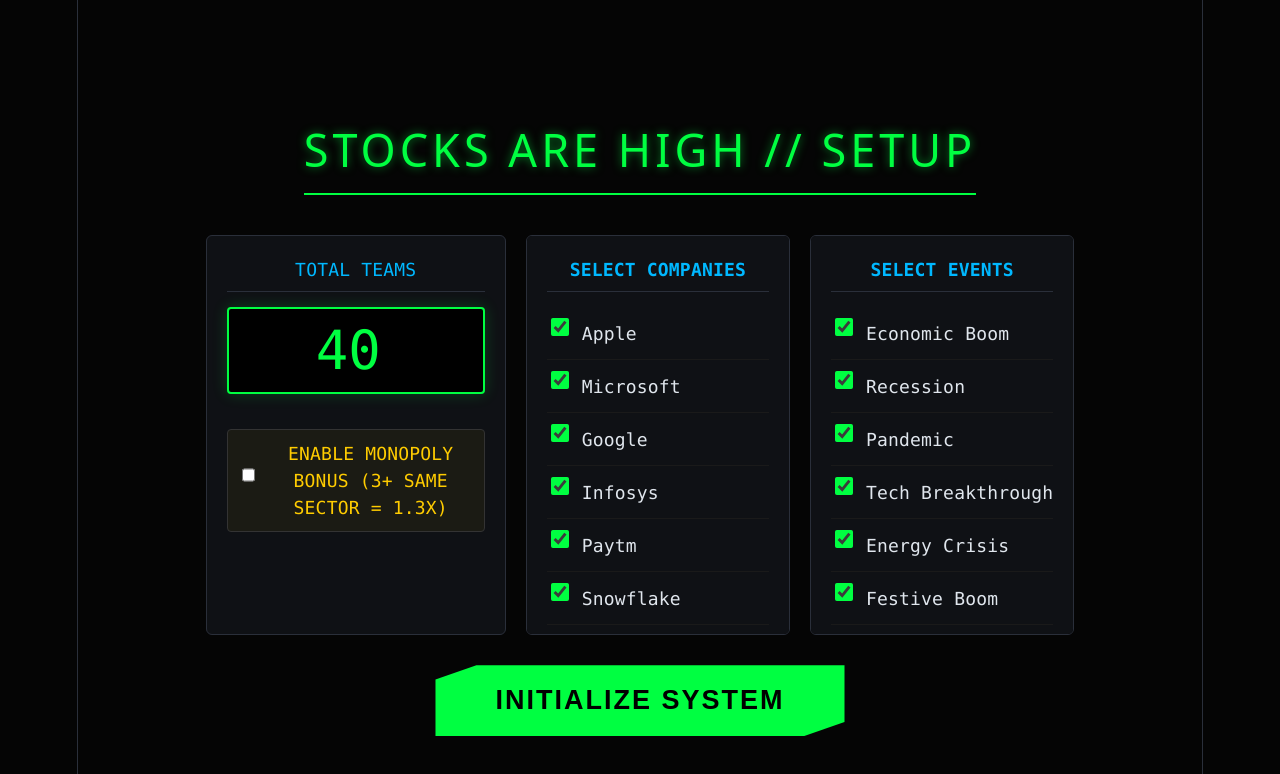
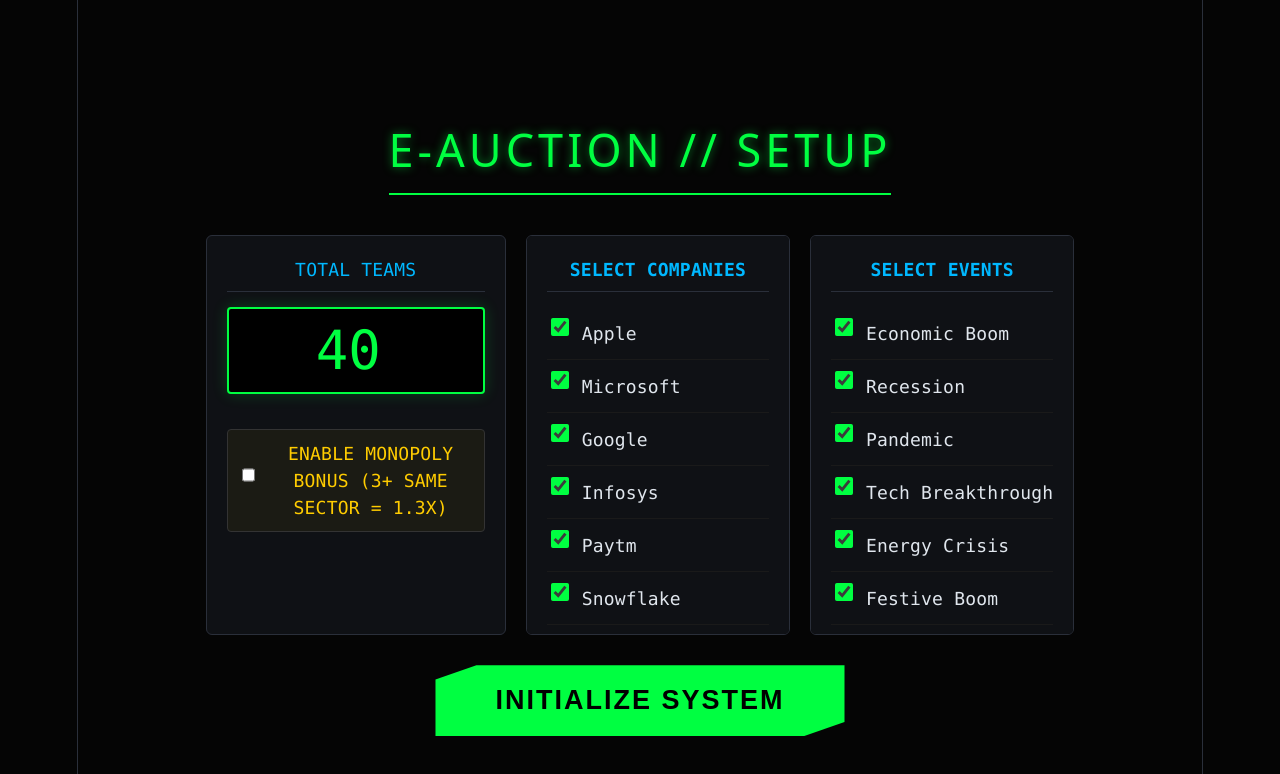
Before and after one commit to jaymali2467/E-auction, a React (Vite) app: page / in a window 1280 px wide. Shown: the top 774 px of the page. Built offline with nearby package versions, Linux system fonts and the light colour scheme.

Commit message:
Update App.jsx

```diff
--- a/src/App.jsx
+++ b/src/App.jsx
@@ -210,7 +210,7 @@
 
   if (view === 'SETUP') return (
     <div className="app-container setup-view">
-      <h1 className="glitch">STOCKS ARE HIGH // SETUP</h1>
+      <h1 className="glitch">E-AUCTION // SETUP</h1>
 
       <div className="setup-grid">
         <div className="setup-card">
```
